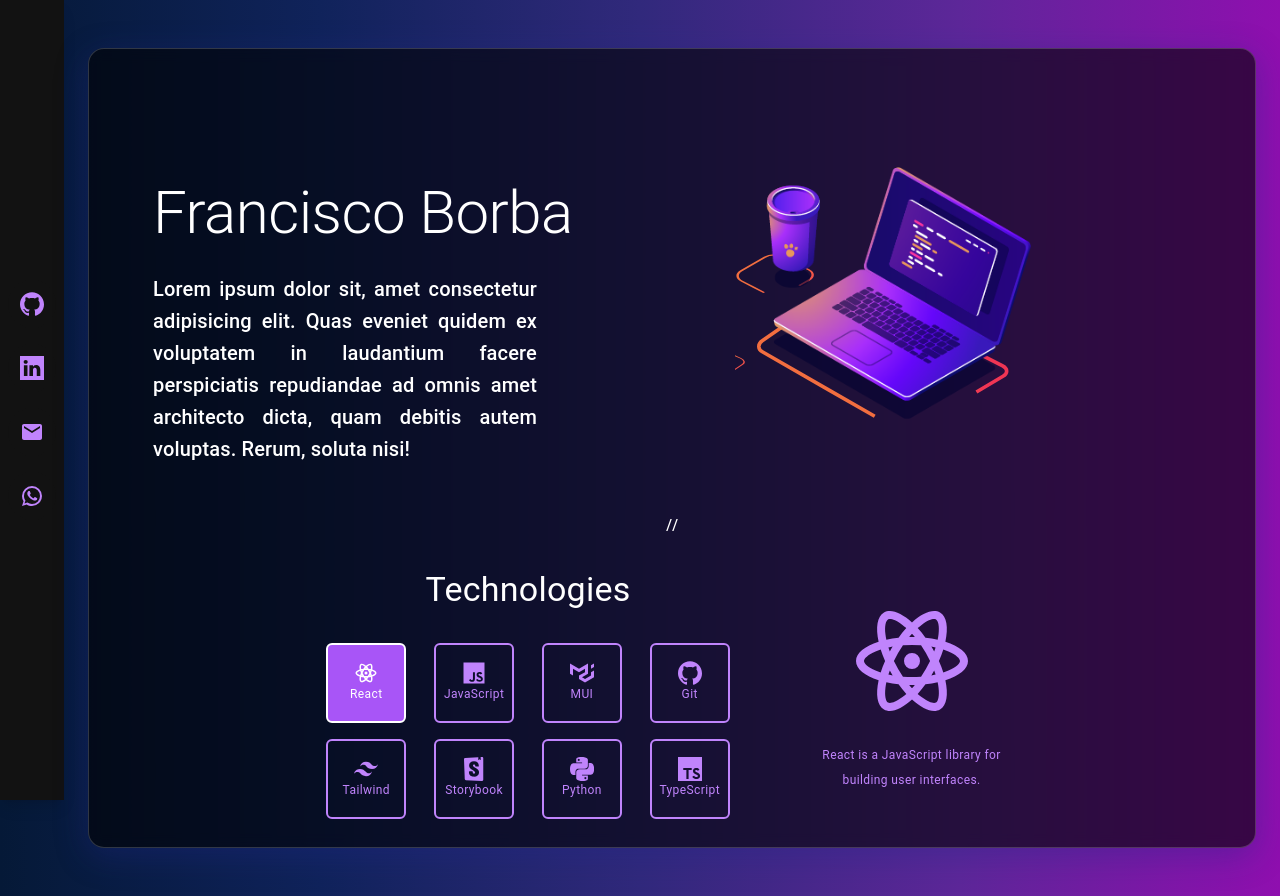
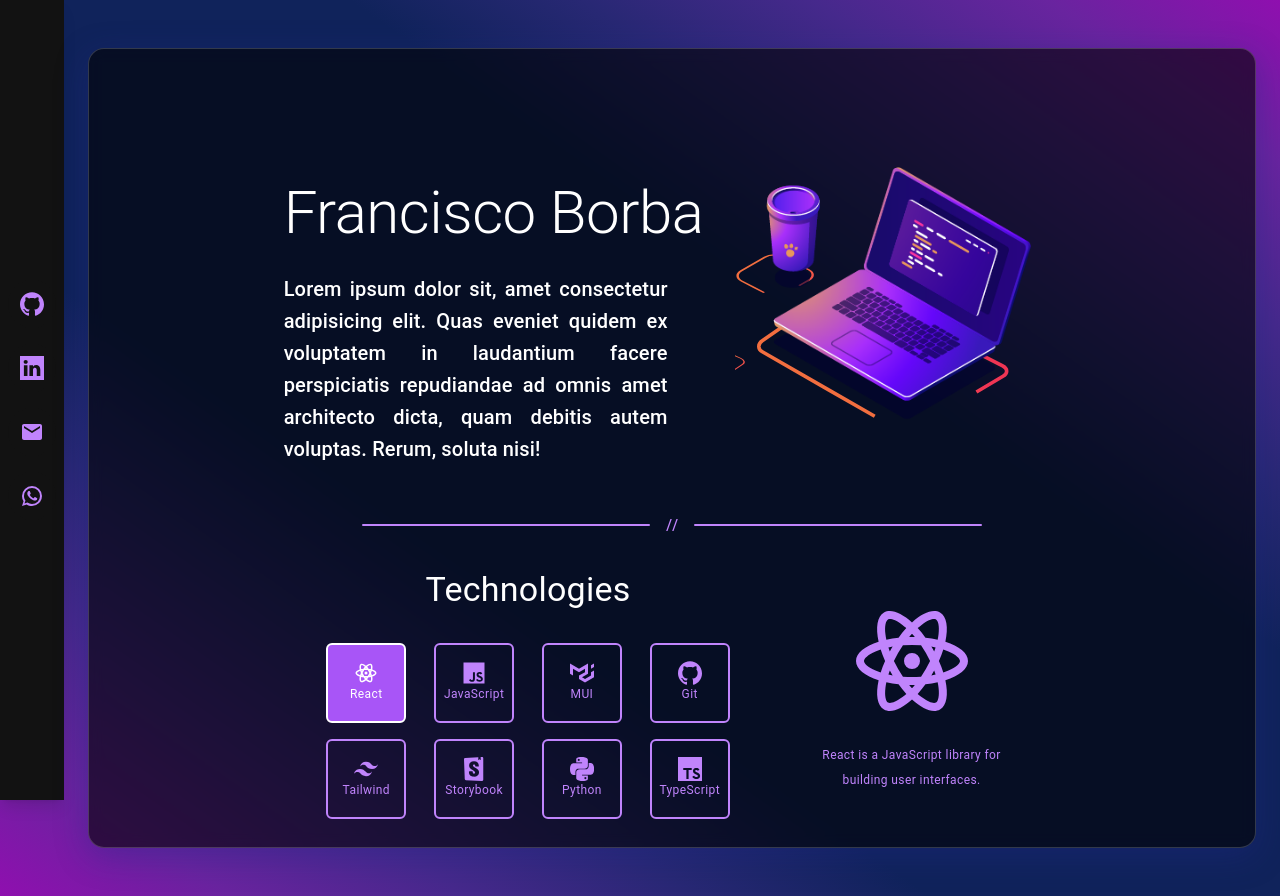
Before and after one commit to chicogborba/portifolio, a React (Create React App) app: page / in a window 1280 px wide. Built offline with nearby package versions, Linux system fonts and the light colour scheme.

Commit message:
adding a divider

```diff
--- a/public/index.html
+++ b/public/index.html
@@ -35,11 +35,18 @@
   <body
     style="
       background-image: linear-gradient(
-        to right,
-        #051937,
+        to right top,
+        #8f0faf,
+        #69249f,
+        #46298c,
+        #282874,
         #10235b,
-        #31297c,
-        #5d2799,
+        #10235b,
+        #10235b,
+        #10235b,
+        #282874,
+        #46298c,
+        #69249f,
         #8f0faf
       );
     "
--- a/src/Components/Content/HeaderTitle/HeaderTitle.tsx
+++ b/src/Components/Content/HeaderTitle/HeaderTitle.tsx
@@ -30,7 +30,12 @@ const HeaderTitle = () => {
             voluptas. Rerum, soluta nisi!
           </Typography>
         </div>
-        <Lottie options={defaultOptions} height={400} width={325} />
+        <Lottie
+          style={{ margin: 0 }}
+          options={defaultOptions}
+          height={400}
+          width={325}
+        />
       </div>
     </>
   );
--- a/src/Components/EnhancedDivider/EnhancedDivider.tsx
+++ b/src/Components/EnhancedDivider/EnhancedDivider.tsx
@@ -4,10 +4,10 @@ import React from "react";
 const EnhancedDivider = () => {
   return (
     <>
-      <div className="flex justify-center">
-        <Divider light orientation="horizontal" flexItem>
-          //
-        </Divider>
+      <div className="flex justify-center text-purple-400 items-center">
+        <div className="w-72 h-[2px] mr-4 bg-purple-400 rounded-sm" />
+        //
+        <div className="w-72 h-[2px] ml-4 bg-purple-400 rounded-sm" />
       </div>
     </>
   );
```
